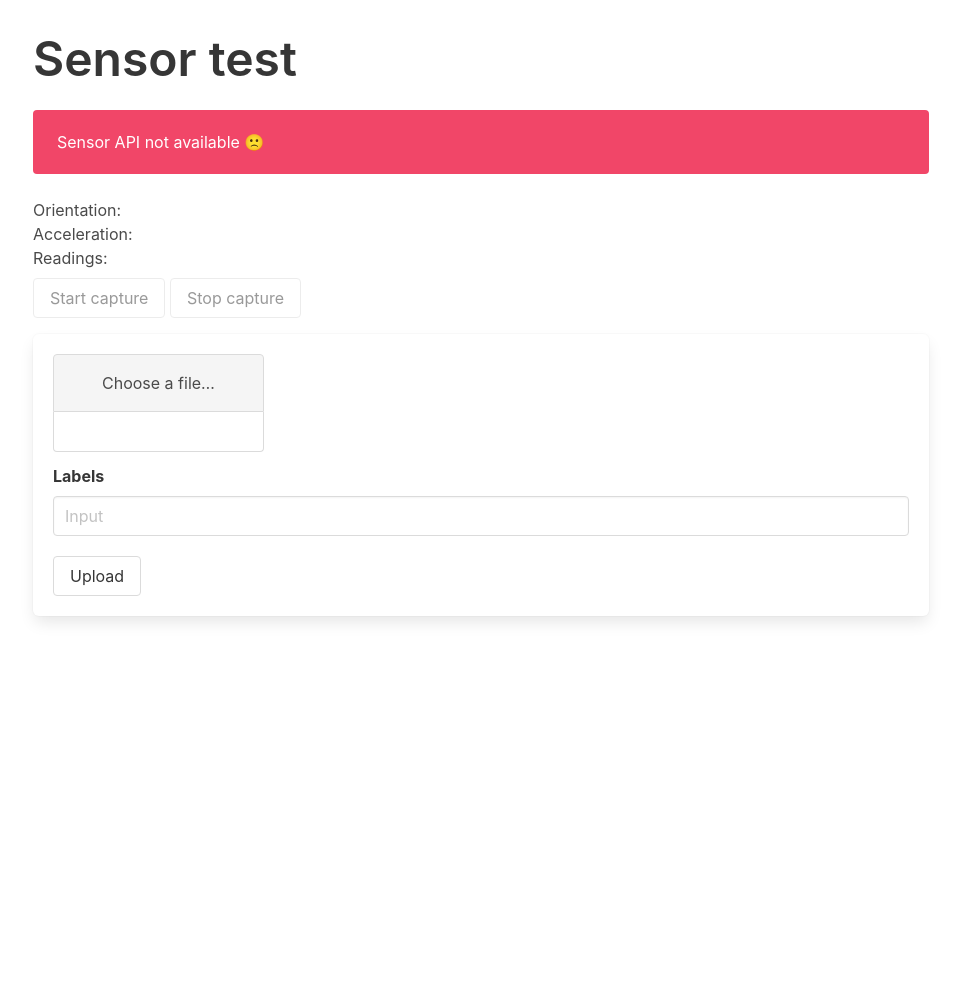
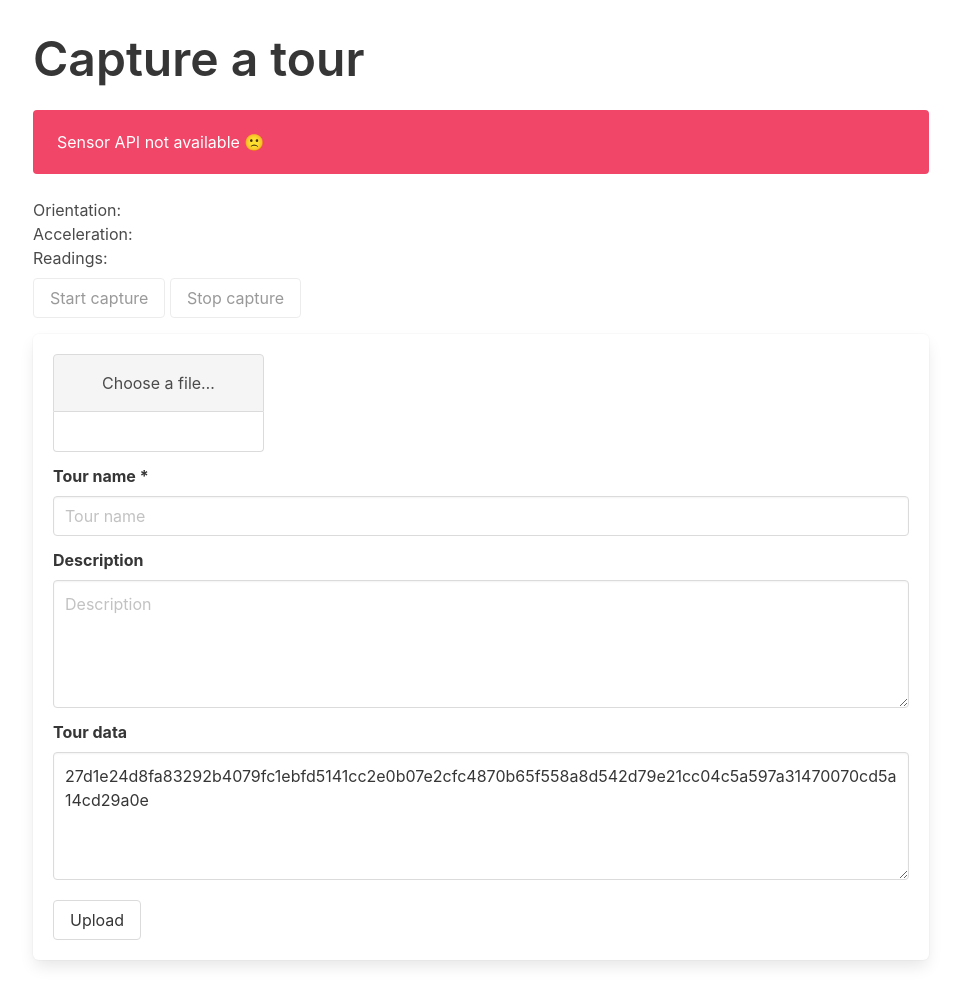
Before and after one commit to womogenes/meta-tour, a Flask app: page /capture in a window 1280 px wide. Shown: the part 52-1044 px from the top of the page, without its empty margins (159-1120 px from the left). Before the commit the page ends 674 px from the top, so only its background shows below. Run offline with Flask 2, Linux system fonts and the light colour scheme; some libraries are stand-ins or nearby versions.

Commit message:
Flesh out frontend

```diff
--- a/app/__init__.py
+++ b/app/__init__.py
@@ -43,7 +43,7 @@ def show_tours():
     """
     List all the tours.
     """
-    all_tours = tours.find({})
+    all_tours = list(tours.find({}))
     return render_template("all-tours.html", tours=all_tours)
 
 
--- a/app/static/css/single-tour.css
+++ b/app/static/css/single-tour.css
@@ -0,0 +1,3 @@
+code {
+  overflow-wrap: break-word;
+}
--- a/app/static/js/main.js
+++ b/app/static/js/capture.js
@@ -92,6 +92,11 @@ let dataAvailable = DeviceMotionEvent.requestPermission;
 document.querySelector('.notification').style.display = dataAvailable
   ? 'none'
   : 'block';
-startBtn.disabled = dataAvailable ? 'none' : 'block';
+startBtn.disabled = !dataAvailable;
 
-console.log(dataAvailable);
+// https://stackoverflow.com/questions/58325771/how-to-generate-random-hex-string-in-javascript
+const genRanHex = (size) =>
+  [...Array(size)]
+    .map(() => Math.floor(Math.random() * 16).toString(16))
+    .join('');
+document.querySelector('#tour-data').innerText = genRanHex(100);
--- a/app/static/js/video.js
+++ b/app/static/js/video.js
@@ -13,11 +13,11 @@ let constraints = {
 
 let videoData = [];
 
-navigator.mediaDevices.getUserMedia(constraints).then(function success(stream) {
-  video.srcObject = stream;
-  document.querySelector('#video-loader').remove();
-  startBtn.disabled = false;
-});
+// navigator.mediaDevices.getUserMedia(constraints).then(function success(stream) {
+//   video.srcObject = stream;
+//   document.querySelector('#video-loader').remove();
+//   startBtn.disabled = false;
+// });
 
 export const startVideoRecording = () => {
   return;
--- a/app/templates/capture.html
+++ b/app/templates/capture.html
@@ -5,9 +5,9 @@
     {% include 'common/head.html' %}
 
     <link rel="stylesheet" href="css/capture.css" />
-    <script src="../js/main.js" type="module" defer></script>
+    <script src="js/capture.js" type="module" defer></script>
 
-    <title>Sensor test</title>
+    <title>Capture</title>
   </head>
 
   <body>
@@ -16,9 +16,10 @@
     <main class="container is-max-desktop">
       <div class="columns is-mobile">
         <div class="column">
-          <h1 class="title is-1">Sensor test</h1>
+          <h1 class="title is-1">Capture a tour</h1>
 
-          <div class="notification is-danger">
+          <div id="readings-container">
+            <div class="notification is-danger" style="display: none">
               <span>Sensor API not available 🙁</span>
             </div>
 
@@ -43,6 +44,7 @@
             >
               Stop capture
             </button>
+          </div>
 
           <!-- File upload -->
           <form
@@ -64,14 +66,38 @@
 
             <!-- Other text info -->
             <div class="field mt-3">
-              <label class="label">Labels</label>
+              <label class="label">Tour name *</label>
               <input
                 class="input"
                 type="text"
-                placeholder="Input"
-                name="text-data-0"
+                placeholder="Tour name"
+                name="title"
                 autocomplete="off"
+                required
               />
+            </div>
+
+            <div class="field mt-3">
+              <label class="label">Description</label>
+              <textarea
+                class="textarea"
+                type="text"
+                placeholder="Description"
+                name="description"
+                autocomplete="off"
+              ></textarea>
+            </div>
+
+            <div class="field mt-3">
+              <label class="label">Tour data</label>
+              <textarea
+                id="tour-data"
+                class="textarea"
+                type="text"
+                placeholder="0123456789"
+                name="tour-data"
+                autocomplete="off"
+              ></textarea>
             </div>
 
             <input class="button mt-2" type="submit" value="Upload" />
--- a/app/templates/single-tour.html
+++ b/app/templates/single-tour.html
@@ -14,7 +14,8 @@
     {% include 'common/navbar.html' %}
 
     <main class="container is-max-desktop">
-      <h1 class="title is-1">View tour</h1>
+      <h1 class="title is-1">{{tour.data.title}}</h1>
+      <p class="subtitle">{{tour.data.description}}</p>
 
       {% if tour is not none %}
       <p><b>Tour ID</b></</p>
```
Also changed, not shown: app/static/css/index.css (added, +9 -0 lines), app/templates/all-tours.html (+16 -9 lines), app/templates/index.html (+38 -3 lines). Lines whose indentation alone changed are shown as unchanged.
